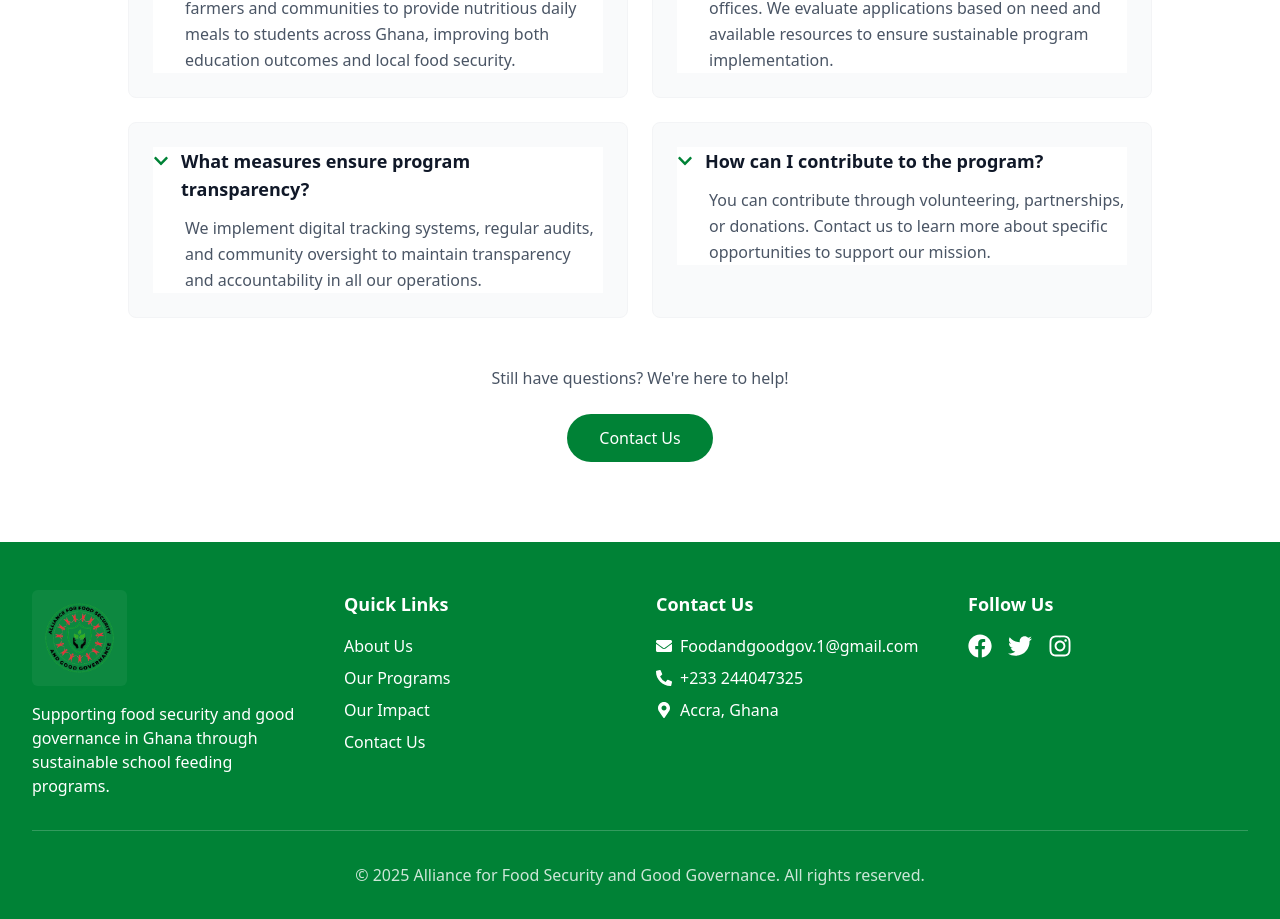
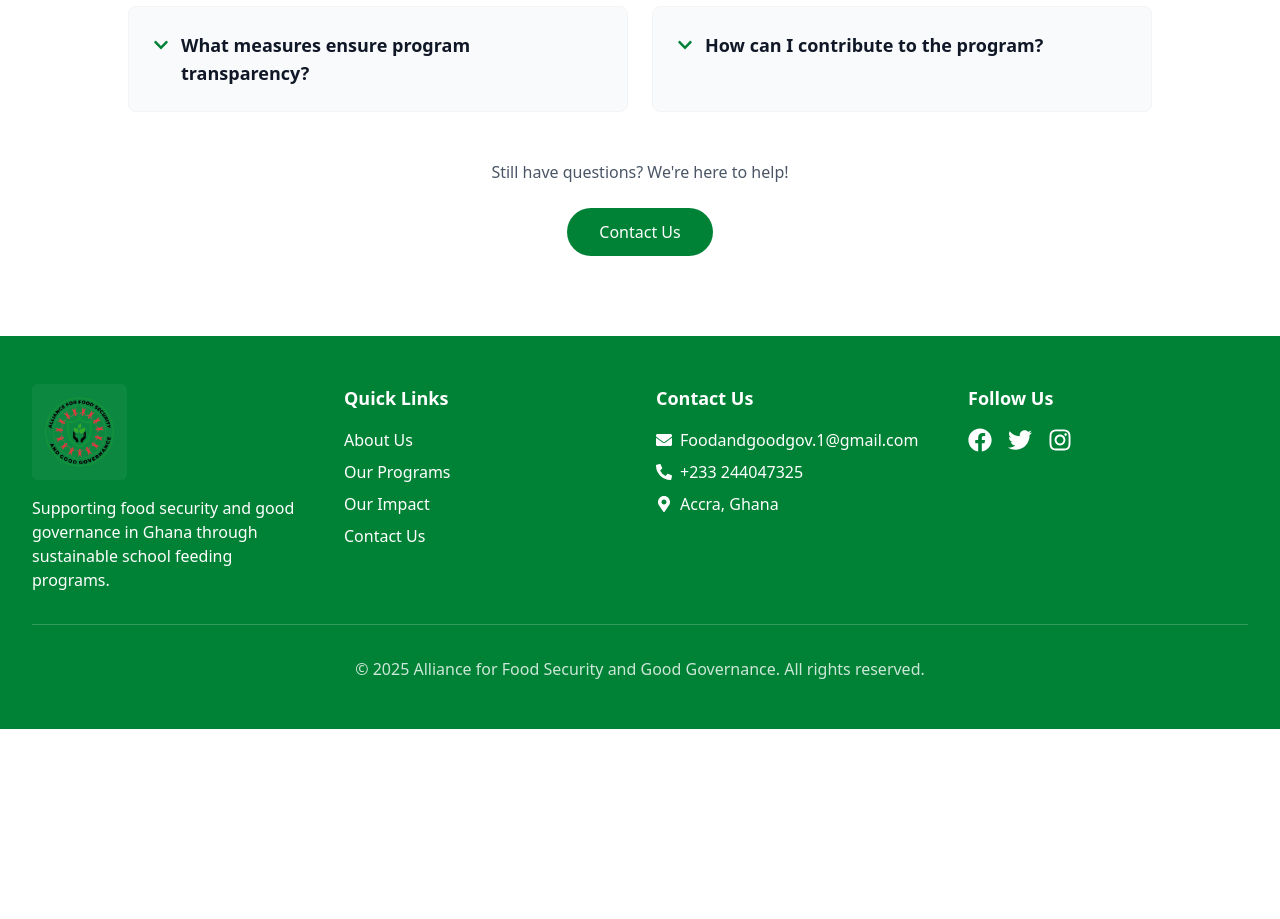
Before and after one commit to Theldra/foodgovern, a React (Vite) app: page / in a window 1280 px wide. Shown: the part 1938-2857 px from the top of the page. After the commit the page ends 2667 px from the top, so only its background shows below. Built offline with nearby package versions, Linux system fonts and the light colour scheme.

Commit message:
used detailand summary tags for Faqs section

```diff
--- a/src/components/Footer.jsx
+++ b/src/components/Footer.jsx
@@ -37,15 +37,32 @@ const Footer = () => {
             <ul className="space-y-2">
               <li className="flex items-center gap-2">
                 <FaEnvelope size={16} />
-                <span>Foodandgoodgov.1@gmail.com</span>
+                <a
+                  href="mailto:Foodandgoodgov.1@gmail.com"
+                  className="hover:text-red-300 transition-colors"
+                >
+                  Foodandgoodgov.1@gmail.com
+                </a>
               </li>
               <li className="flex items-center gap-2">
                 <FaPhoneAlt size={16} />
-                <span>+233 244047325</span>
+                <a
+                  href="tel:+233244047325"
+                  className="hover:text-red-300 transition-colors"
+                >
+                  +233 244047325
+                </a>
               </li>
               <li className="flex items-center gap-2">
                 <FaMapMarkerAlt size={16} />
-                <span>Accra, Ghana</span>
+                <a
+                  href="https://maps.google.com/?q=Accra,Ghana"
+                  target="_blank"
+                  rel="noopener noreferrer"
+                  className="hover:text-red-300 transition-colors"
+                >
+                  Accra, Ghana
+                </a>
               </li>
             </ul>
           </div>
--- a/src/pages/Home.jsx
+++ b/src/pages/Home.jsx
@@ -179,21 +179,25 @@ const Home = () => {
                 whileInView={{ opacity: 1, y: 0 }}
                 viewport={{ once: true }}
                 transition={{ delay: index * 0.1 }}
-                className="bg-gray-50 rounded-lg p-6 hover:shadow-lg transition-all duration-300 border border-gray-100 hover:border-green-700"
+                className="bg-gray-50 rounded-lg hover:shadow-lg transition-all duration-300 border border-gray-100 hover:border-green-700"
               >
+                <details className="group">
+                  <summary className="flex items-center justify-between p-6 cursor-pointer list-none">
+                    <div className="flex items-start gap-3">
+                      <FaChevronDown className="text-green-700 mt-1.5 flex-shrink-0 transform transition-transform group-open:rotate-180" />
+                      <h3 className="text-lg font-semibold text-gray-900">{faq.question}</h3>
+                    </div>
+                  </summary>
                   <motion.div
                     initial={false}
                     animate={{ backgroundColor: "#fff" }}
-                  className="space-y-3"
+                    className="px-6 pb-6"
                   >
-                  <div className="flex items-start gap-3">
-                    <FaChevronDown className="text-green-700 mt-1.5 flex-shrink-0 transform transition-transform" />
-                    <h3 className="text-lg font-semibold text-gray-900">{faq.question}</h3>
-                  </div>
                     <p className="text-gray-600 leading-relaxed pl-8">
                       {faq.answer}
                     </p>
                   </motion.div>
+                </details>
               </motion.div>
             ))}
           </div>
```
Lines whose indentation alone changed are shown as unchanged.
